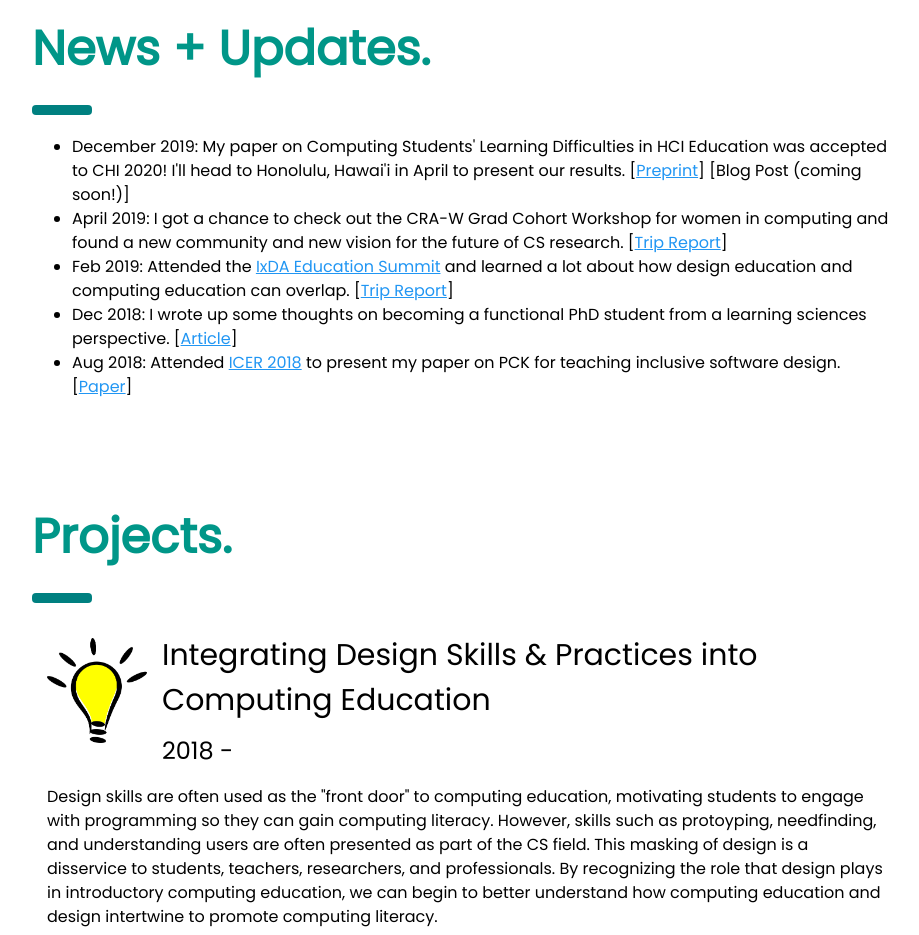
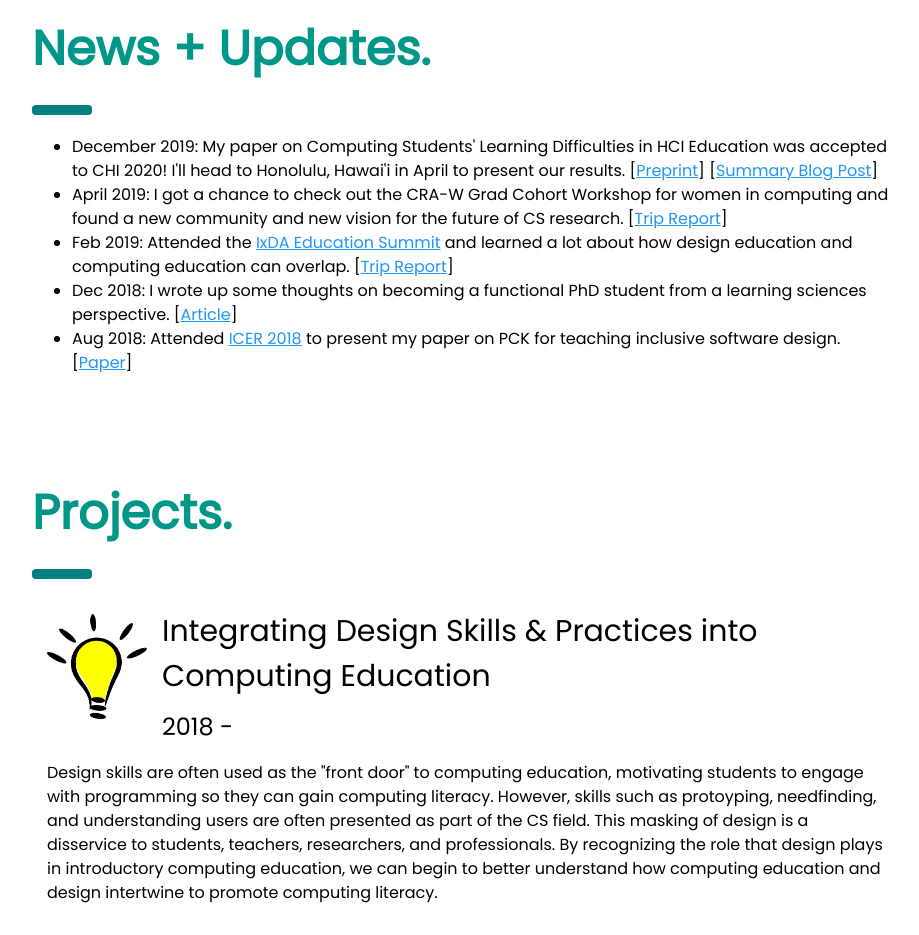
Before and after one commit to rebeccamichelson/home, a plain HTML site: page index.html in a window 1280 px wide. Shown: the part 848-1783 px from the top of the page, without its empty margins (324-1243 px from the left). Drawn offline with nearby package versions, Linux system fonts and the light colour scheme.

Commit message:
update blog post link for chi2020 paper

```diff
--- a/index.html
+++ b/index.html
@@ -78,7 +78,7 @@
     <h1 class="w3-xxxlarge w3-text-teal"><b>News + Updates.</b></h1>
     <hr style="width:50px;border:5px solid teal" class="w3-round">
     <ul>
-    	<li>December 2019: My paper on Computing Students' Learning Difficulties in HCI Education was accepted to CHI 2020! I'll head to Honolulu, Hawai'i in April to present our results. [<a class="w3-text-blue w3-hover-text-blue-gray" href="./papers/chi2020_HCILearningDiffs_final_tagged.pdf" target="_blank">Preprint</a>] [Blog Post (coming soon!)]</li>
+    	<li>December 2019: My paper on Computing Students' Learning Difficulties in HCI Education was accepted to CHI 2020! I'll head to Honolulu, Hawai'i in April to present our results. [<a class="w3-text-blue w3-hover-text-blue-gray" href="./papers/chi2020_HCILearningDiffs_final_tagged.pdf" target="_blank">Preprint</a>] [<a class="w3-text-blue w3-hover-text-blue-gray" href="https://medium.com/bits-and-behavior/seven-tips-to-improve-hci-education-fa64db5da4f5?source=friends_link&sk=87c1e34aea8c4776997bb14b1372a8eb" target="_blank">Summary Blog Post</a>]</li>
     	<li>April 2019: I got a chance to check out the CRA-W Grad Cohort Workshop for women in computing and found a new community and new vision for the future of CS research. [<a class="w3-text-blue w3-hover-text-blue-gray" href="https://medium.com/bits-and-behavior/community-building-at-the-2019-cra-w-grad-cohort-for-women-82143270d508" target="_blank">Trip Report</a>]</li>
     	<li>Feb 2019: Attended the <a class="w3-text-blue w3-hover-text-blue-gray" href="https://edusummit.ixda.org/" target="_blank">IxDA Education Summit</a> and learned a lot about how design education and computing education can overlap. [<a class="w3-text-blue w3-hover-text-blue-gray" href="https://medium.com/bits-and-behavior/two-days-with-designers-ixda-education-summit-2019-9682a556cb81" target="_blank">Trip Report</a>]</li>
     	<li>Dec 2018: I wrote up some thoughts on becoming a functional PhD student from a learning sciences perspective. [<a class="w3-text-blue w3-hover-text-blue-gray" href="https://medium.com/@OAlannah/learning-to-think-becoming-a-functional-phd-student-7706f33cf22e" target="_blank">Article</a>]</li>
```
